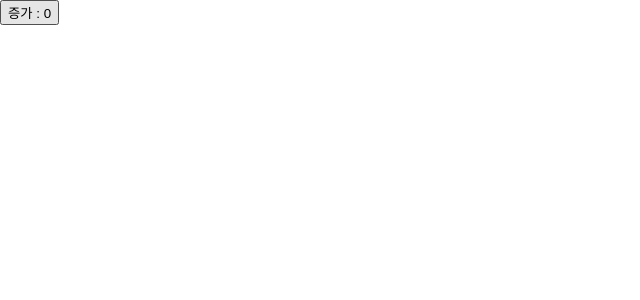
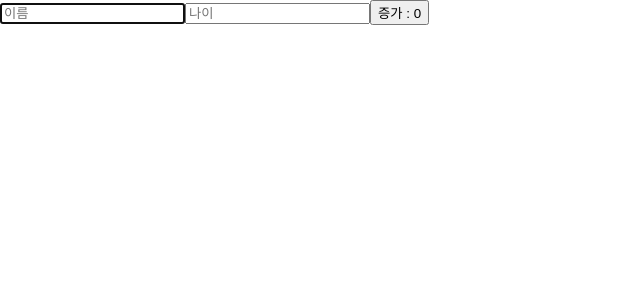
Before and after one commit to NewBean0312/react-test, a React (Create React App) app: page / in a window 1280 px wide. Shown: the top 300 px of the page, without its empty margins (0-640 px from the left). Built offline with nearby package versions, Linux system fonts and the light colour scheme; the HTML template or start-up script is replaced by a standard one; a web font is replaced by a local one.

Commit message:
타이밍이 늦어져야 하는 경우, useRef, useEffect의 조합

```diff
--- a/src/App.js
+++ b/src/App.js
@@ -1,20 +1,30 @@
-import React, { useState, useEffect } from "react";
+import React, { useState, useEffect, useRef } from "react";
 
 import "./App.css";
 
 let AppCallCount = 0;
 
 function App() {
+  const inputNameRef = useRef(null);
+  const inputAgeRef = useRef(null);
+  const [no, setNo] = useState(0);
+
   useEffect(() => {
-    AppCallCount++;
-    console.log(`App이 ${AppCallCount}번 실행됨!`);
+    inputNameRef.current.focus();
   }, []);
-
-  const [no, setNo] = useState(0);
 
   return (
     <>
-      <button onClick={() => setNo(no + 1)}>증가 : {no}</button>
+      <input ref={inputNameRef}type="text" placeholder="이름" />
+      <input ref={inputAgeRef} type="number" placeholder="나이" />
+      <button
+        onClick={() => {
+          setNo(no + 1);
+          inputAgeRef.current.focus();
+        }}
+      >
+        증가 : {no}
+      </button>
     </>
   );
 }
```
